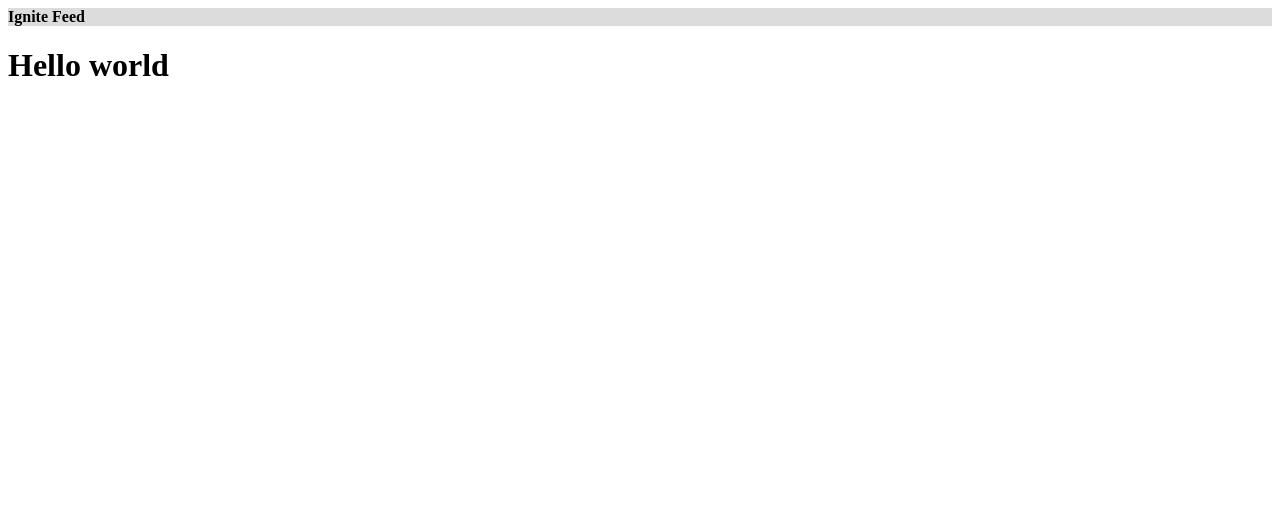
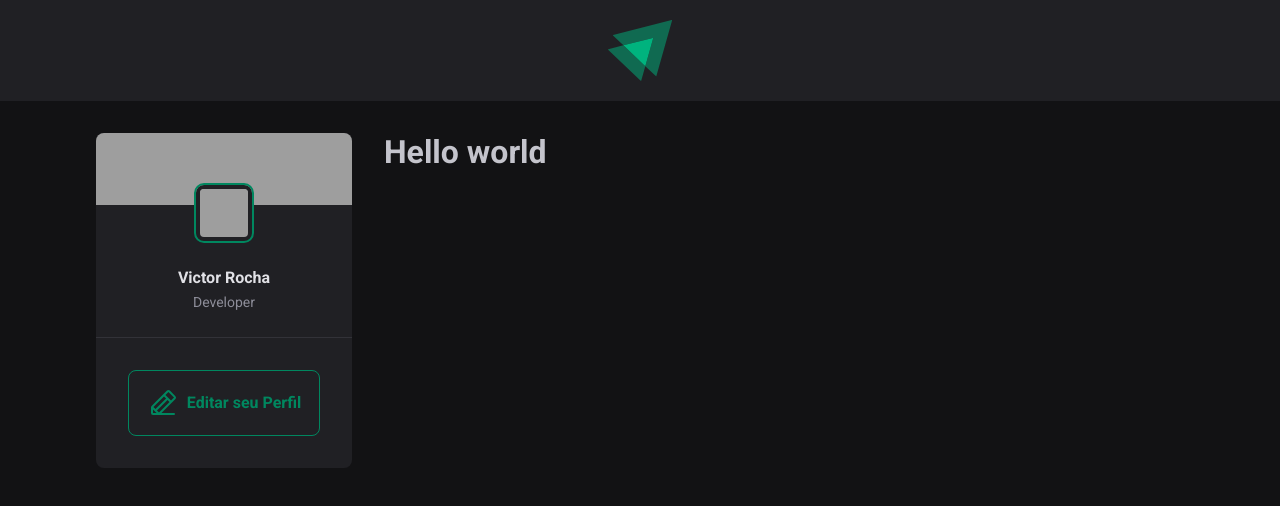
Before and after one commit to VictorRBL/IgniteFeed, a React (Vite) app: page / in a window 1280 px wide. Shown: the top 506 px of the page. Built offline with nearby package versions, Linux system fonts and the light colour scheme; grey boxes are pictures that could not be loaded.

Commit message:
finishing sidebar

```diff
--- a/index.html
+++ b/index.html
@@ -2,7 +2,6 @@
 <html lang="en">
   <head>
     <meta charset="UTF-8" />
-    <link rel="icon" type="image/svg+xml" href="/vite.svg" />
     <meta name="viewport" content="width=device-width, initial-scale=1.0" />
 
     <link rel="preconnect" href="https://fonts.googleapis.com" />
--- a/src/App.jsx
+++ b/src/App.jsx
@@ -1,12 +1,21 @@
 import { useState } from "react";
-import { Post } from "./Post";
-import { Header } from "./components/Header/Header";
+import { Post } from "./components/Post";
+import { Header } from "./components/Header";
+import { Sidebar } from "./components/SideBar";
+
+import "./global.css";
+import styles from "./App.module.css";
 
 function App() {
   return (
     <>
       <Header />
-      <Post />
+
+      <div className={styles.wrapper}>
+        <Sidebar />
+
+        <Post />
+      </div>
     </>
   );
 }
--- /dev/null
+++ b/src/App.module.css
@@ -0,0 +1,9 @@
+.wrapper {
+  display: grid;
+  grid-template-columns: 256px 1fr;
+  gap: 2rem;
+
+  max-width: 70rem;
+  margin: 2rem auto;
+  padding: 0 1rem;
+}
--- a/src/components/Header/Header.jsx
+++ b/src/components/Header.jsx
@@ -1,10 +1,10 @@
 import styles from "./Header.module.css";
+import igniteLogo from "../assets/ignite-logo.svg";
 
-console.log(styles);
 export function Header() {
   return (
     <header className={styles.header}>
-      <strong>Ignite Feed</strong>
+      <img src={igniteLogo} alt="" />
     </header>
   );
 }
--- /dev/null
+++ b/src/components/Header.module.css
@@ -0,0 +1,6 @@
+.header {
+  background-color: var(--gray-800);
+  display: flex;
+  justify-content: center;
+  padding: 1.25rem 0;
+}
--- a/src/components/Header/Header.module.css
+++ /dev/null
@@ -1,3 +0,0 @@
-.header {
-  background-color: gainsboro;
-}
--- /dev/null
+++ b/src/components/Sidebar.jsx
@@ -0,0 +1,27 @@
+import styles from "./sidebar.module.css";
+import { PencilLine } from "@phosphor-icons/react";
+
+export function Sidebar() {
+  return (
+    <aside className={styles.aside}>
+      <img
+        className={styles.cover}
+        src="https://images.unsplash.com/photo-1522252234503-e356532cafd5?ixlib=rb-4.0.3&ixid=MnwxMjA3fDB8MHxwaG90by1wYWdlfHx8fGVufDB8fHx8&auto=format&fit=crop&w=400&q=50"
+        alt=""
+      />
+
+      <div className={styles.profile}>
+        <img src="http://github.com/victorrbl.png" />
+        <strong>Victor Rocha</strong>
+        <span>Developer</span>
+      </div>
+
+      <footer className={styles.footer}>
+        <a href="#">
+          <PencilLine size={32} />
+          Editar seu Perfil
+        </a>
+      </footer>
+    </aside>
+  );
+}
--- /dev/null
+++ b/src/components/Sidebar.module.css
@@ -0,0 +1,65 @@
+.aside {
+  border-radius: 8px;
+  overflow: hidden;
+  background: var(--gray-800);
+}
+
+.cover {
+  width: 100%;
+  height: 72px;
+  object-fit: cover;
+}
+
+.profile {
+  display: flex;
+  flex-direction: column;
+  align-items: center;
+  margin: -1.5rem;
+}
+
+.profile img {
+  box-sizing: initial;
+  height: 3rem;
+  width: 3rem;
+  border-radius: 8px;
+  border: 4px solid var(--gray-800);
+  outline: 2px solid var(--green-500);
+}
+
+.profile strong {
+  margin-top: 1.5rem;
+  line-height: 1.6;
+  color: var(--gray-100);
+}
+
+.profile span {
+  font-size: 0.875rem;
+  color: var(--gray-400);
+  line-height: 1.6;
+}
+
+.footer {
+  padding: 2rem;
+  border-top: 1px solid var(--gray-600);
+  margin-top: 3rem;
+}
+
+.footer a {
+  border: 1px solid var(--green-500);
+  border-radius: 8px;
+  color: var(--green-500);
+  text-decoration: none;
+  font-weight: bold;
+  padding: 1rem 0;
+
+  display: flex;
+  align-items: center;
+  justify-content: center;
+  gap: 0.5rem;
+  transition: color 0.5s, background 0.5s;
+}
+
+.footer a:hover {
+  background: var(--green-500);
+  color: var(--white);
+}
--- a/src/global.css
+++ b/src/global.css
@@ -29,6 +29,6 @@ input,
 textarea,
 button {
   font-family: "Roboto", sans-serif;
-  font-weight: 500;
+  font-weight: 400;
   font-size: 1rem;
 }
```
Also changed, not shown: src/assets/ignite-logo.svg (added), src/components/Post.jsx (renamed from src/Post.jsx).
